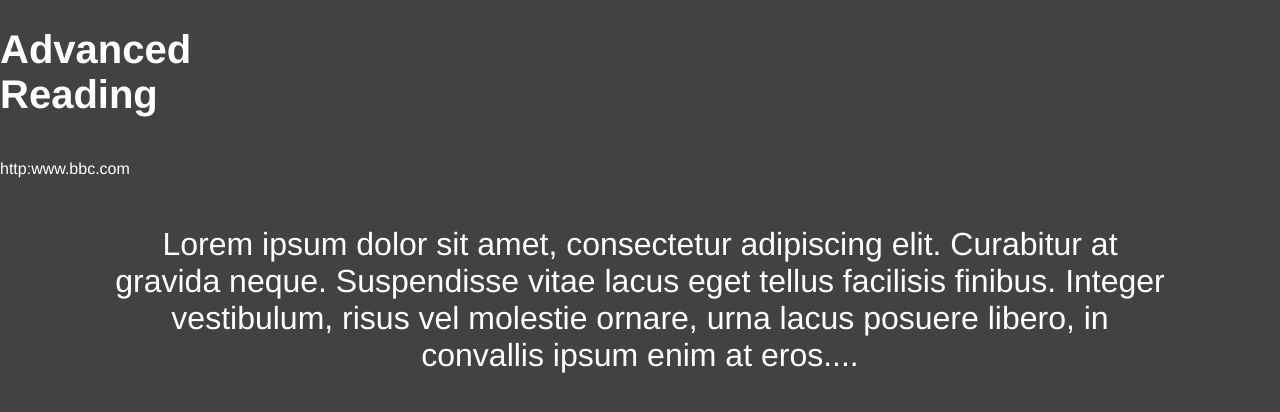
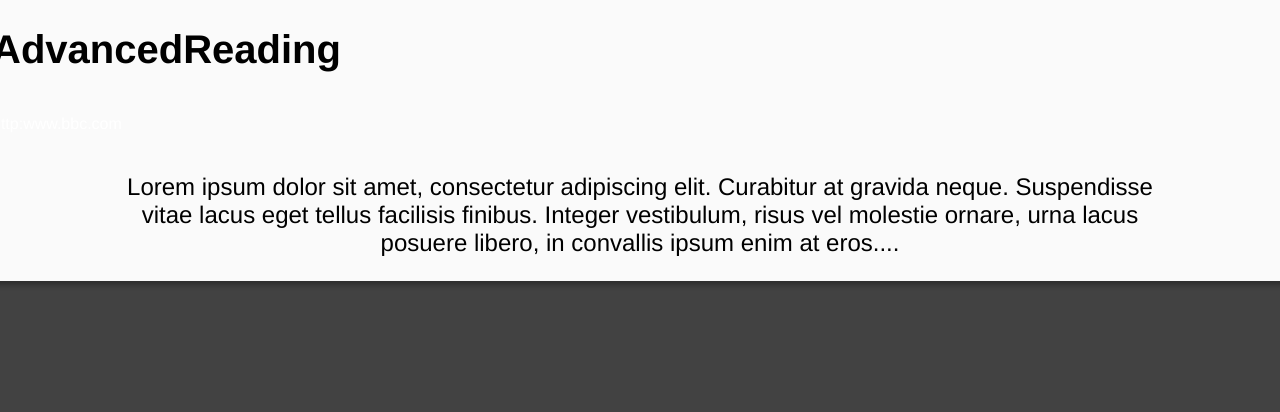
Before and after one commit to AIE-London/mydevoxx-dashboard, a React (Create React App) app: page / in a window 1280 px wide. Shown: the top 412 px of the page. Built offline with nearby package versions, Linux system fonts and the light colour scheme.

Commit message:
added link to card

```diff
--- a/src/main/components/FurtherReading.js
+++ b/src/main/components/FurtherReading.js
@@ -4,19 +4,18 @@
 import React from 'react';
 import {Grid, Row, Col} from 'react-flexbox-grid';
 import styled from 'styled-components';
+import Card from './Card';
 
 
 const StatMainHeader = styled.h1`
     text-align: left;
     font-size: 2.5em;
-    color: #fff;
     font-family: helvetica;
 `;
 
 const StatValue = styled.p`
     text-align: center;
-    font-size: 2em;
-    color: #fff;
+    font-size: 1.5em;
     font-family: helvetica;
 `;
 
@@ -30,15 +29,13 @@ const LinkValue = styled.p`
 class furtherReading extends React.Component {
     render() {
 
-        return <container>
-            <card>
-                <Row center="xs">
+        return <Card> <Row center="xs">
                     <Col xs={12}>
 
 
                         <Col xs={2}>
                             <Row start="xs">
-                                <StatMainHeader>Advanced Reading</StatMainHeader>
+                                <StatMainHeader>AdvancedReading</StatMainHeader>
                                 <LinkValue> <a href> http:www.bbc.com </a> </LinkValue>
                             </Row>
                         </Col>
@@ -55,8 +52,8 @@ class furtherReading extends React.Component {
                     </Col>
 
                 </Row>
-            </card>
-        </container>
+            </Card>
+
     }
 }
 
```
